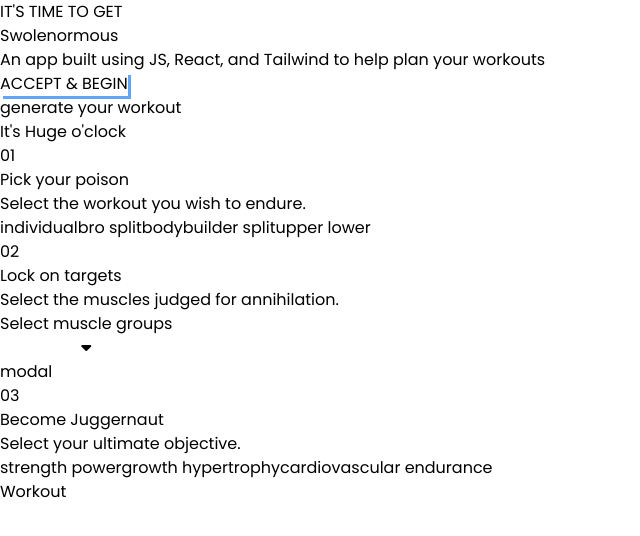
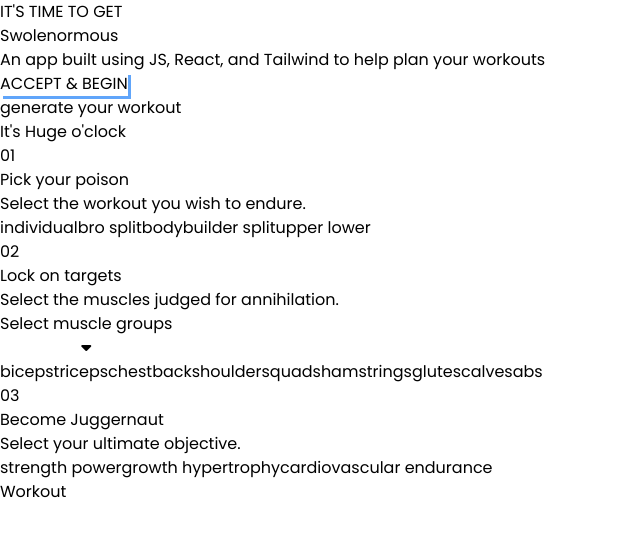
Before and after one commit to JimmyALiu/Gym-App, a React (Vite) app: page / in a window 1280 px wide. Both pictures are taken after a click on the button "Select muscle groups". Shown: the top 536 px of the page, without its empty margins (0-640 px from the left). Built offline with nearby package versions, Linux system fonts and the light colour scheme.

Commit message:
Update Generator.jsx

```diff
--- a/src/components/Generator.jsx
+++ b/src/components/Generator.jsx
@@ -27,6 +27,24 @@
 		setShowModal(!showModal)
 	}
 
+	function updateMuscles(muscleGroup) {
+		if (muscles.length > 2) {
+			return
+		}
+
+		if (poison !== 'individual') {
+			setMuscles([muscleGroup])
+			return
+		}
+
+		if (muscleGroup.includes(muscleGroup)) {
+			setMuscles(muscles.filter(val => val !== muscleGroup))
+			return
+		}
+
+		setMuscles([...muscles, muscleGroup])
+	}
+
 	return (
 		<SectionWrapper header={"generate your workout"} title={["It's", "Huge", "o'clock"]}>
 			<Header index={'01'} title={'Pick your poison'} description={'Select the workout you wish to endure.'} />
@@ -52,8 +70,16 @@
 					<i className="fa-solid absolute right-3 top-1/2 -translate-y-1/2 fa-solid fa-caret-down"></i>
 				</button>
 				{showModal && (
-					<div>
-						modal
+					<div className='flex flex-col p-3'>
+						{(poison === 'individual' ? WORKOUTS[poison] : Object.keys(WORKOUTS[poison])).map((muscleGroup, muscleGroupIndex) => {
+							return (
+								<button onClick={() => {
+									updateMuscles(muscleGroup)
+								}} key={muscleGroupIndex} className={'hover:text-blue-400 duration-200 ' + (muscles.includes(muscleGroup) ? 'text-blue-400' : ' ')}>
+									<p className='uppercase'>{muscleGroup.replaceAll('_', ' ')}</p>
+								</button>
+							)
+						})}
 					</div>
 				)}
 			</div>
```
